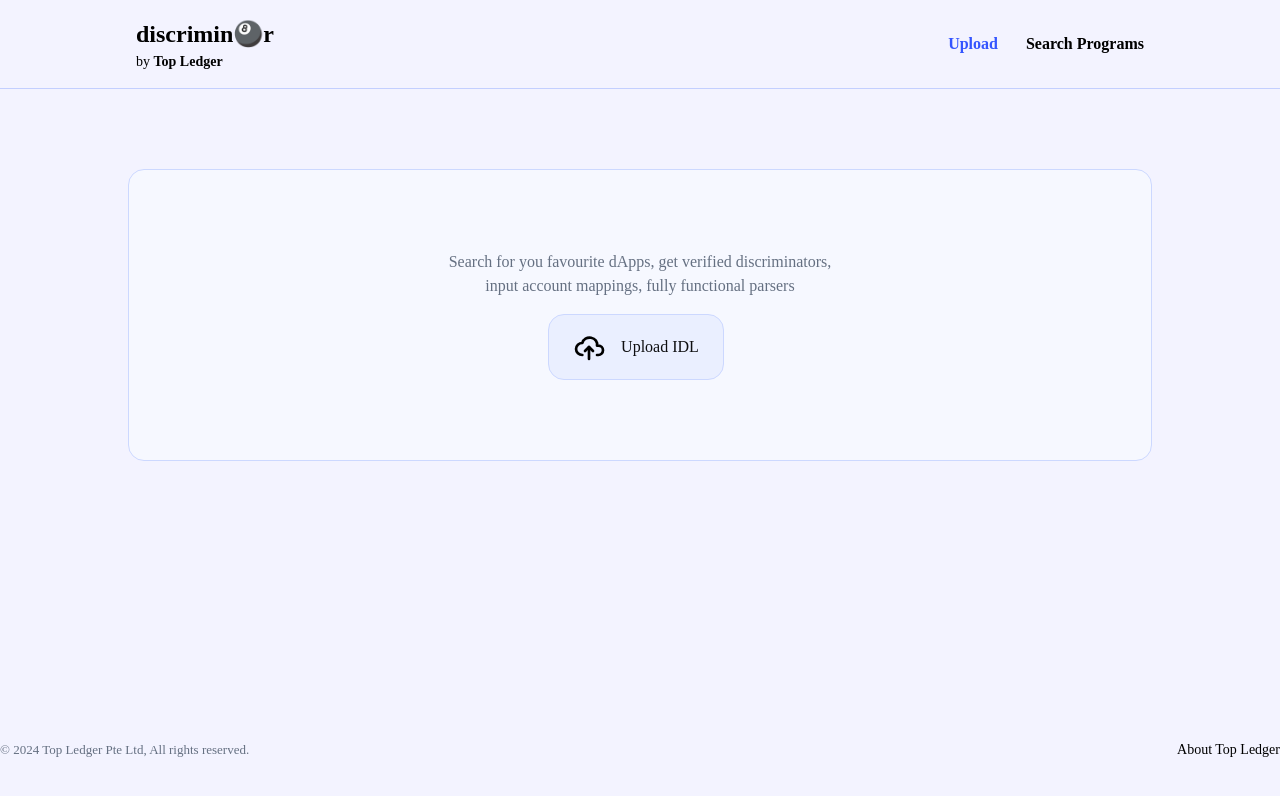
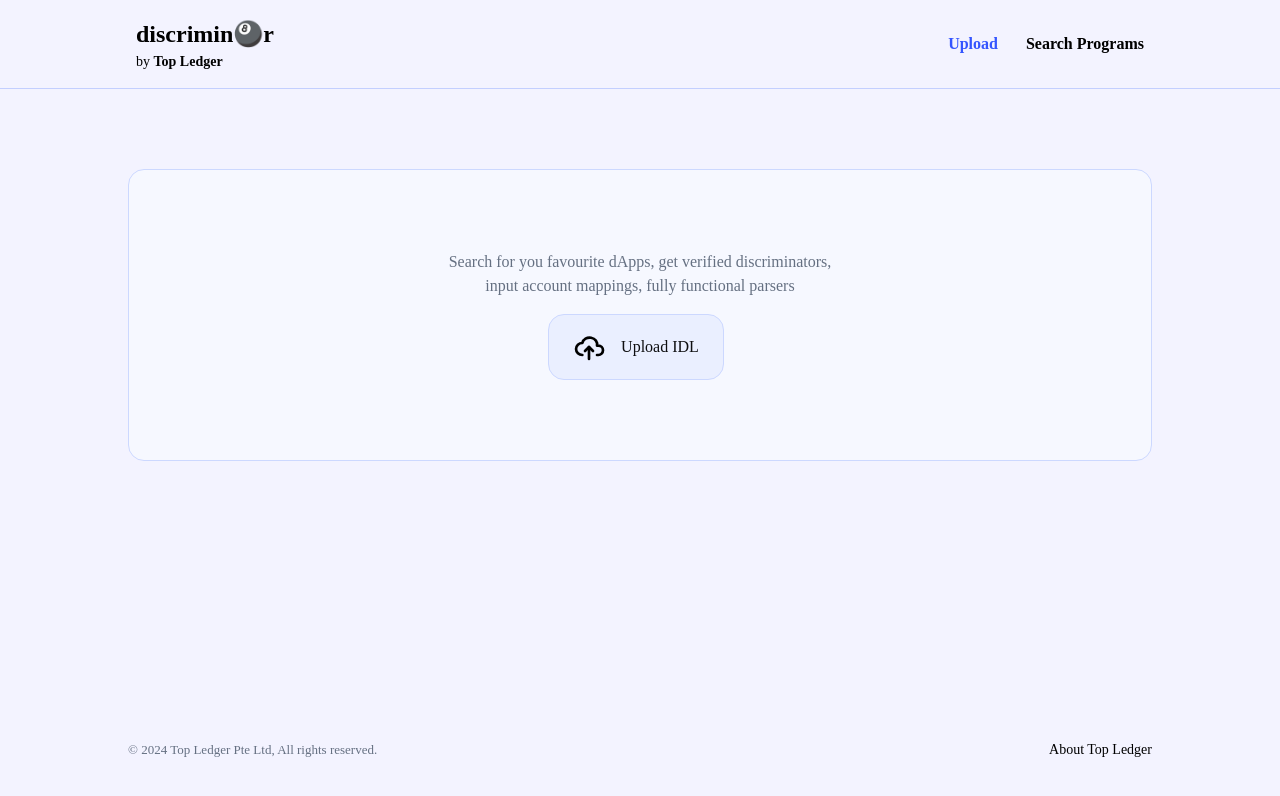
Before and after one commit to Topledger/discrimin8r, a Next.js app: page / in a window 1280 px wide. Shown: the top 796 px of the page. Built offline with nearby package versions, Linux system fonts and the light colour scheme; a web font is replaced by a local one.

Commit message:
css fixes

```diff
--- a/components/footer.js
+++ b/components/footer.js
@@ -3,7 +3,7 @@ import Link from "next/link";
 
 const Footer = () => {
     return (
-        <footer className="container min-h-[100px] flex items-center justify-between">
+        <footer className="min-h-[100px] flex items-center justify-between px-32">
             <div className="text-xs flex flex-col md:flex-row-reverse items-center md:items-end">
                 <span className="grow text-left text-[#657082] text-[13px]">
                     © 2024 Top Ledger Pte Ltd, All rights reserved.
```
